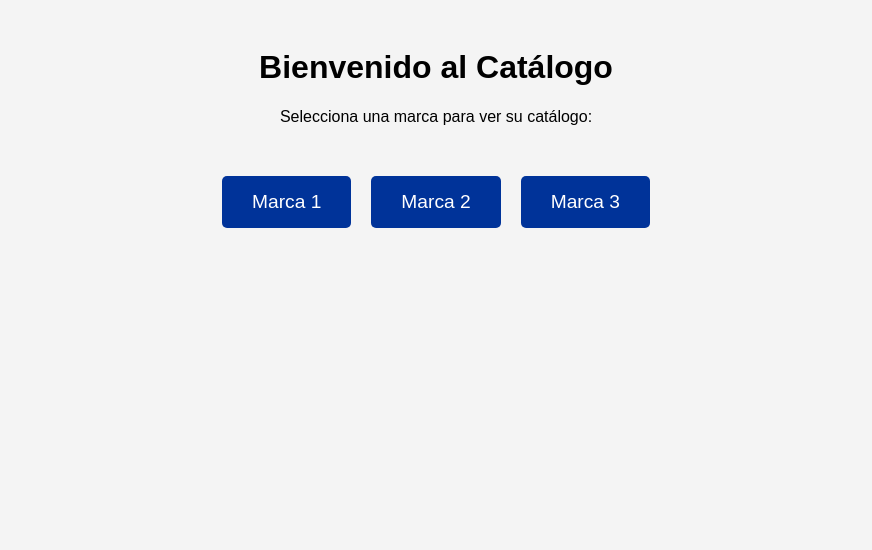
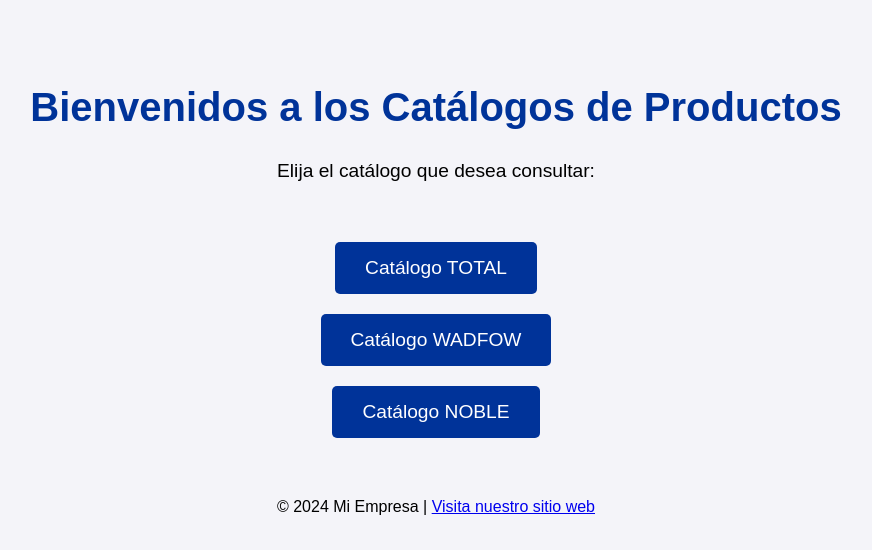
Before and after one commit to Ximi-lab/PRODUCTOS, a plain HTML site: page index.html in a window 1280 px wide. Shown: the whole page, without its empty margins (204-1076 px from the left). Drawn offline with Linux system fonts and the light colour scheme.

Commit message:
Update index.html

```diff
--- a/index.html
+++ b/index.html
@@ -3,44 +3,65 @@
 <head>
     <meta charset="UTF-8">
     <meta name="viewport" content="width=device-width, initial-scale=1.0">
-    <title>Catálogo Principal</title>
+    <title>Catálogos de Productos</title>
     <style>
         body {
             font-family: Arial, sans-serif;
-            background-color: #f4f4f4;
+            background-color: #f4f4f9;
             text-align: center;
-            padding: 20px;
+            padding: 50px;
         }
-        .brand-buttons {
-            display: flex;
-            justify-content: center;
-            gap: 20px;
-            margin-top: 50px;
-        }
-        .brand-button {
+
+        .catalog-btn {
             background-color: #003399;
             color: white;
+            font-size: 1.2em;
             padding: 15px 30px;
-            font-size: 1.2em;
-            text-decoration: none;
+            margin: 10px;
             border: none;
             border-radius: 5px;
             cursor: pointer;
+            text-decoration: none;
+            display: inline-block;
             transition: background-color 0.3s;
         }
-        .brand-button:hover {
-            background-color: #0056cc;
+
+        .catalog-btn:hover {
+            background-color: #FF6600;
+        }
+
+        h1 {
+            color: #003399;
+            font-size: 2.5em;
+            margin-bottom: 30px;
+        }
+
+        .description {
+            font-size: 1.2em;
+            margin-bottom: 50px;
+        }
+
+        .buttons-container {
+            display: flex;
+            justify-content: center;
+            flex-direction: column;
+            align-items: center;
         }
     </style>
 </head>
 <body>
-    <h1>Bienvenido al Catálogo</h1>
-    <p>Selecciona una marca para ver su catálogo:</p>
+    <h1>Bienvenidos a los Catálogos de Productos</h1>
+    <p class="description">Elija el catálogo que desea consultar:</p>
 
-    <div class="brand-buttons">
-        <a href="marca1.html" class="brand-button">Marca 1</a>
-        <a href="marca2.html" class="brand-button">Marca 2</a>
-        <a href="marca3.html" class="brand-button">Marca 3</a>
+    <div class="buttons-container">
+        <!-- Botones que redirigen a los catálogos -->
+        <a href="catalogo_total.html" class="catalog-btn">Catálogo TOTAL</a>
+        <a href="catalogo_wadfow.html" class="catalog-btn">Catálogo WADFOW</a>
+        <a href="catalogo_noble.html" class="catalog-btn">Catálogo NOBLE</a>
     </div>
+
+    <footer style="margin-top: 50px;">
+        <p>&copy; 2024 Mi Empresa | <a href="https://www.miempresa.com" target="_blank">Visita nuestro sitio web</a></p>
+    </footer>
 </body>
 </html>
```
